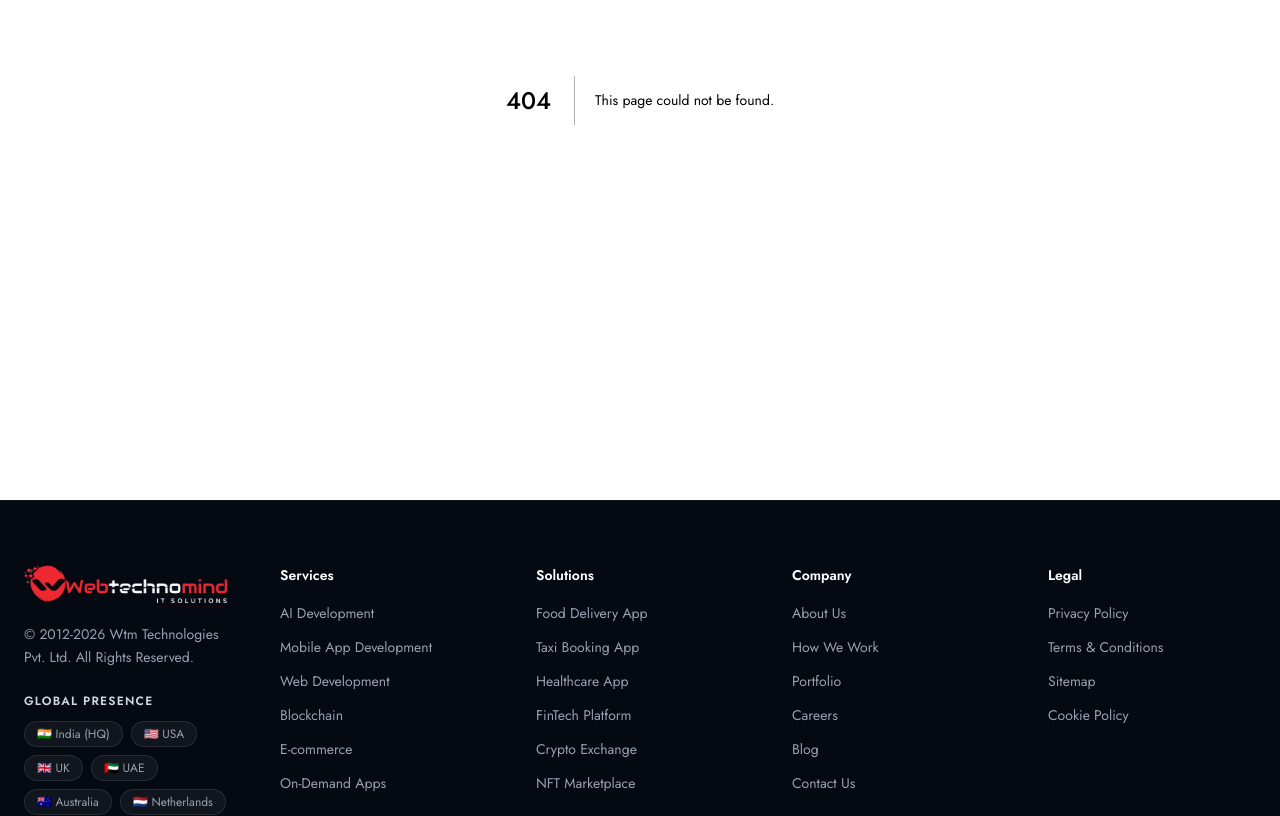
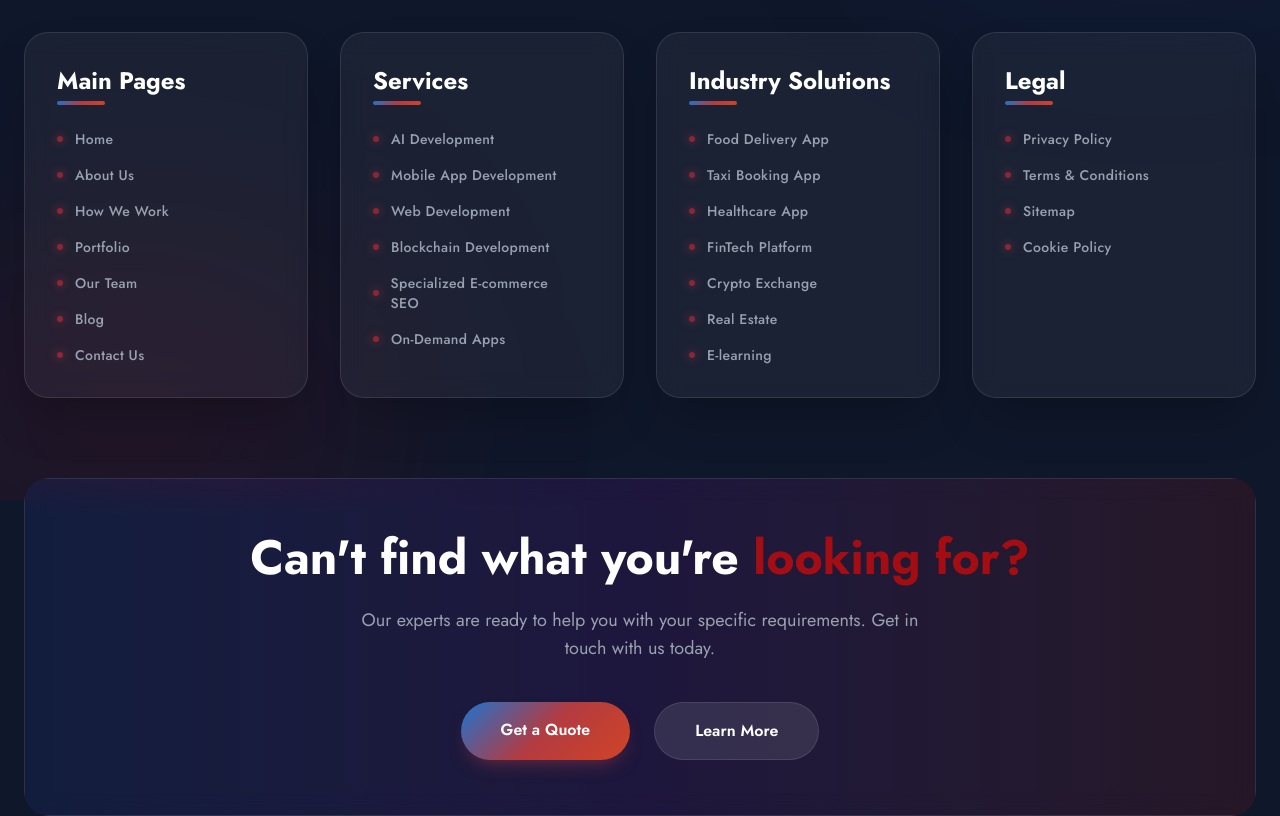
Before and after one commit to Wtmsoumen/wtm_web_react, a Next.js app: page /sitemap in a window 1280 px wide. Before the commit this address had no page. Shown: the part 300-1116 px from the top of the page. Built offline with nearby package versions, Linux system fonts and the light colour scheme.

Commit message:
feat: add Footer component and implement site sitemap configuration

```diff
--- a/app/components/Footer.tsx
+++ b/app/components/Footer.tsx
@@ -33,7 +33,7 @@ const footerLinks = {
   Legal: [
     { name: "Privacy Policy", href: "#" },
     { name: "Terms & Conditions", href: "#" },
-    { name: "Sitemap", href: "#" },
+    { name: "Sitemap", href: "/sitemap" },
     { name: "Cookie Policy", href: "#" },
   ],
 };
--- /dev/null
+++ b/app/sitemap/page.tsx
@@ -0,0 +1,167 @@
+"use client";
+
+import { motion } from "framer-motion";
+import Link from "next/link";
+import { useEffect } from "react";
+import AOS from "aos";
+import "aos/dist/aos.css";
+
+const sitemapData = {
+  "Main Pages": [
+    { name: "Home", href: "/" },
+    { name: "About Us", href: "/about-us" },
+    { name: "How We Work", href: "/how-we-work" },
+    { name: "Portfolio", href: "/portfolio" },
+    { name: "Our Team", href: "/our-team" },
+    { name: "Blog", href: "/blogs" },
+    { name: "Contact Us", href: "/contact-us" },
+  ],
+  "Services": [
+    { name: "AI Development", href: "/services/ai-development" },
+    { name: "Mobile App Development", href: "/services/mobile-app-development" },
+    { name: "Web Development", href: "/services/website-development" },
+    { name: "Blockchain Development", href: "#" },
+    { name: "Specialized E-commerce SEO", href: "/services/specialized-ecommerce-seo-services" },
+    { name: "On-Demand Apps", href: "/Industry/on-demand" },
+  ],
+  "Industry Solutions": [
+    { name: "Food Delivery App", href: "/Industry/restaurant-and-food" },
+    { name: "Taxi Booking App", href: "/Industry/automotive" },
+    { name: "Healthcare App", href: "/Industry/healthcare-software-development" },
+    { name: "FinTech Platform", href: "/Industry/fintech" },
+    { name: "Crypto Exchange", href: "/Industry/fintech" },
+    { name: "Real Estate", href: "/Industry/real-estate" },
+    { name: "E-learning", href: "/Industry/education" },
+  ],
+  "Legal": [
+    { name: "Privacy Policy", href: "#" },
+    { name: "Terms & Conditions", href: "#" },
+    { name: "Sitemap", href: "/sitemap" },
+    { name: "Cookie Policy", href: "#" },
+  ],
+};
+
+const fadeInUp = {
+  hidden: { opacity: 0, y: 20 },
+  visible: (i: number) => ({
+    opacity: 1,
+    y: 0,
+    transition: {
+      delay: i * 0.1,
+      duration: 0.6,
+      ease: [0.215, 0.61, 0.355, 1],
+    },
+  }),
+};
+
+export default function SitemapPage() {
+  useEffect(() => {
+    AOS.init({
+      duration: 800,
+      once: true,
+    });
+  }, []);
+
+  return (
+    <div className="min-h-screen bg-[#0f172a] pt-32 pb-20">
+      {/* Background Decorative Elements */}
+      <div className="fixed inset-0 overflow-hidden pointer-events-none">
+        <div className="absolute top-[-10%] right-[-10%] w-[40%] h-[40%] bg-blue-600/10 rounded-full blur-[120px]" />
+        <div className="absolute bottom-[-10%] left-[-10%] w-[40%] h-[40%] bg-red-600/10 rounded-full blur-[120px]" />
+      </div>
+
+      <div className="max-w-7xl mx-auto px-4 sm:px-6 relative z-10">
+        <header className="text-center mb-16" data-aos="fade-up">
+          <h1 className="text-4xl md:text-6xl font-bold text-white mb-6">
+            Site<span className="gradient-text">map</span>
+          </h1>
+          <p className="text-gray-400 text-lg max-w-2xl mx-auto">
+            Navigate through our comprehensive list of pages and services. Everything you need to find at Wtm Technologies, all in one place.
+          </p>
+        </header>
+
+        <div className="grid grid-cols-1 md:grid-cols-2 lg:grid-cols-4 gap-8">
+          {Object.entries(sitemapData).map(([category, links], catIndex) => (
+            <motion.div
+              key={category}
+              custom={catIndex}
+              initial="hidden"
+              whileInView="visible"
+              viewport={{ once: true }}
+              variants={fadeInUp}
+              className="group"
+            >
+              <div className="bg-white/5 backdrop-blur-md border border-white/10 rounded-3xl p-8 h-full hover:border-white/20 transition-all duration-300 shadow-2xl">
+                <h2 className="text-2xl font-bold text-white mb-8 relative inline-block">
+                  {category}
+                  <span className="absolute -bottom-2 left-0 w-12 h-1 gradient-btn rounded-full"></span>
+                </h2>
+
+                <ul className="space-y-4">
+                  {links.map((link, linkIndex) => (
+                    <li key={linkIndex}>
+                      <Link
+                        href={link.href}
+                        className="flex items-center gap-3 text-gray-400 hover:text-white transition-colors group/link"
+                      >
+                        <span className="w-1.5 h-1.5 rounded-full bg-red-500/50 group-hover/link:bg-red-500 transition-colors shadow-[0_0_10px_rgba(239,68,68,0.5)]"></span>
+                        <span className="text-sm font-medium tracking-wide">{link.name}</span>
+                        <svg
+                          xmlns="http://www.w3.org/2000/svg"
+                          className="h-3 w-3 opacity-0 -translate-x-2 group-hover/link:opacity-100 group-hover/link:translate-x-0 transition-all duration-300 text-red-400"
+                          fill="none"
+                          viewBox="0 0 24 24"
+                          stroke="currentColor"
+                        >
+                          <path
+                            strokeLinecap="round"
+                            strokeLinejoin="round"
+                            strokeWidth={2}
+                            d="M9 5l7 7-7 7"
+                          />
+                        </svg>
+                      </Link>
+                    </li>
+                  ))}
+                </ul>
+              </div>
+            </motion.div>
+          ))}
+        </div>
+
+        {/* Dynamic Section for Popular Links or CTA */}
+        <motion.div
+          initial={{ opacity: 0, y: 30 }}
+          whileInView={{ opacity: 1, y: 0 }}
+          viewport={{ once: true }}
+          transition={{ delay: 0.5, duration: 0.8 }}
+          className="mt-20 p-10 md:p-14 rounded-3xl relative overflow-hidden text-center"
+        >
+          <div className="absolute inset-0 bg-gradient-to-r from-blue-900/20 via-purple-900/20 to-red-900/20 backdrop-blur-md border border-white/10" />
+          <div className="relative z-10">
+            <h2 className="text-3xl md:text-5xl font-bold text-white mb-6">
+              Can't find what you're <span className="gradient-text">looking for?</span>
+            </h2>
+            <p className="text-gray-400 text-lg mb-10 max-w-xl mx-auto">
+              Our experts are ready to help you with your specific requirements. Get in touch with us today.
+            </p>
+            <div className="flex flex-col sm:flex-row gap-6 justify-center">
+              <Link
+                href="/contact-us"
+                className="gradient-btn text-white px-10 py-4 rounded-full text-base font-semibold transition-all hover:scale-105 shadow-[0_10px_20px_-10px_rgba(221,68,68,0.5)]"
+              >
+                Get a Quote
+              </Link>
+              <Link
+                href="/about-us"
+                className="bg-white/10 hover:bg-white/20 text-white px-10 py-4 rounded-full text-base font-semibold border border-white/10 transition-all"
+              >
+                Learn More
+              </Link>
+            </div>
+          </div>
+        </motion.div>
+      </div>
+    </div>
+  );
+}
```
Also changed, not shown: 1 other file (tests, documents, lock files or other folders).
